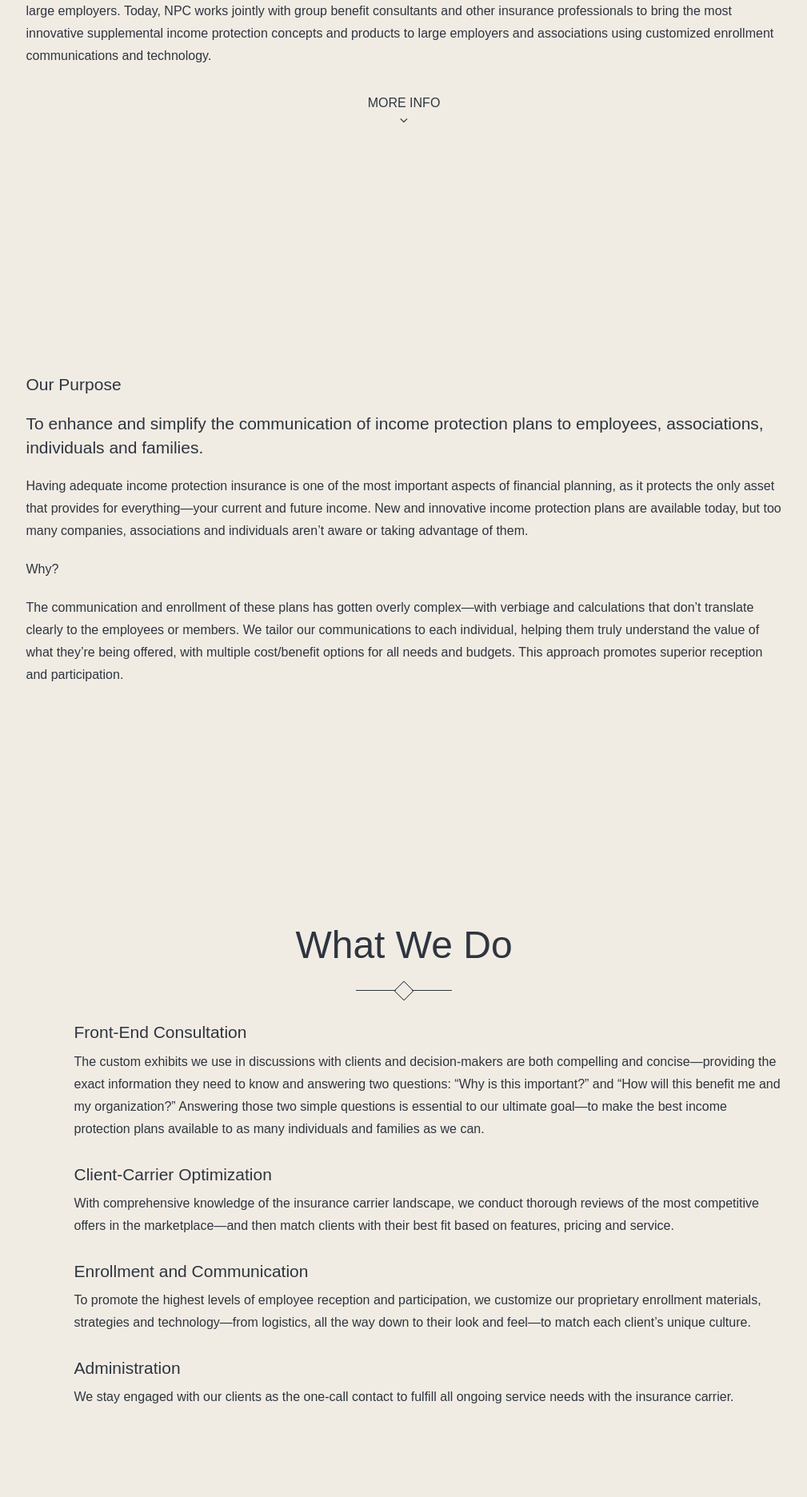
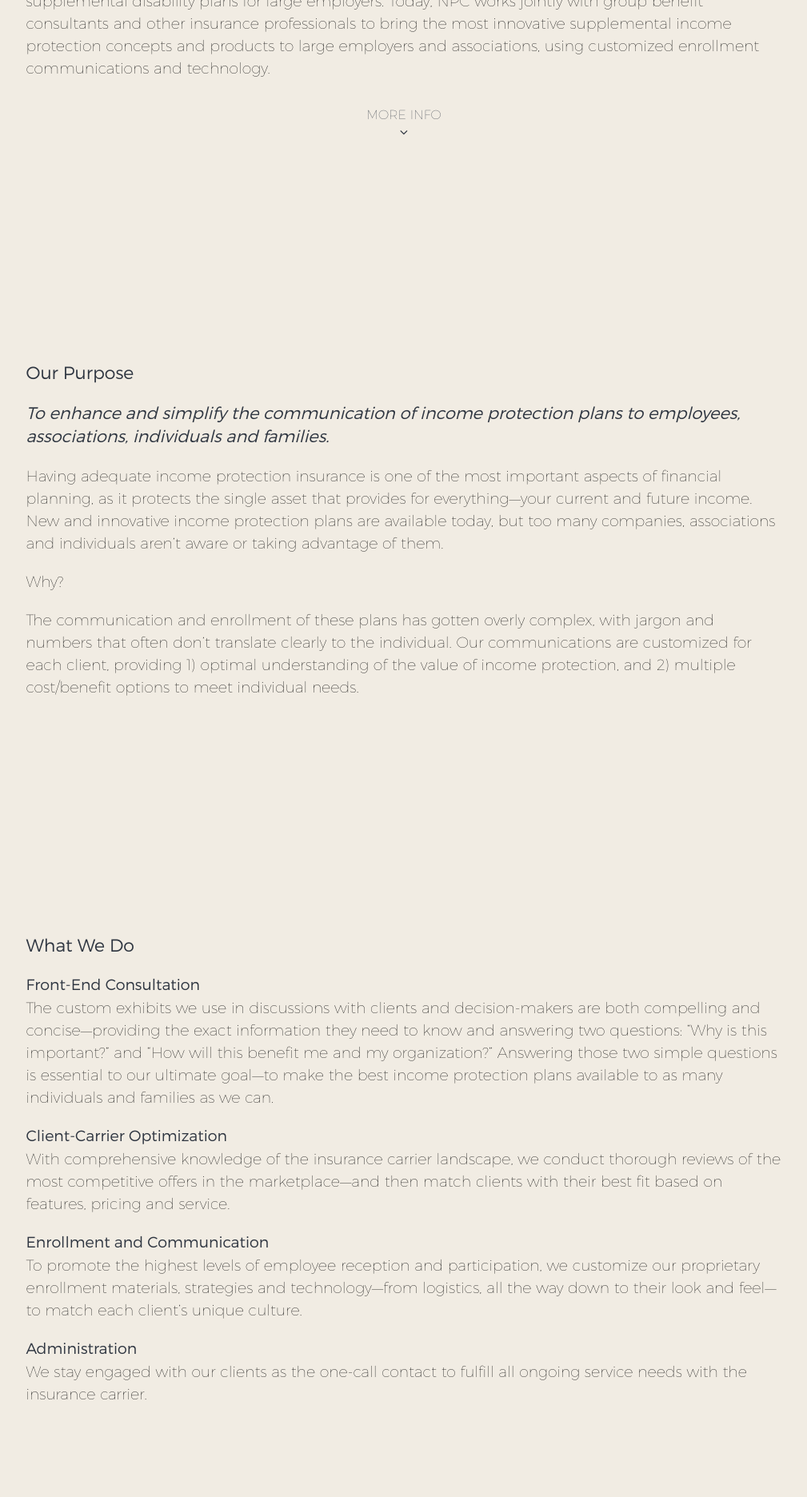
Before and after one commit to iconologic/NPC-Benefits, a plain HTML site: page index.html in a window 1280 px wide. Shown: the part 528-2400 px from the top of the page at 80% size, without its empty margins (135-1144 px from the left). Drawn offline with Linux system fonts and the light colour scheme.

Commit message:
Typography Update

```diff
--- a/index.html
+++ b/index.html
@@ -103,20 +103,20 @@
 									</ul>
 								</div>
 								<p class="lead onstart animated" data-animation="fadeInUp" data-animation-delay="1000">Thank you for your patience as we develop our new website.</p>
-								<a href="#" class="border-button go-slide onstart animated" data-animation="fadeInUp" data-animation-delay="1200" data-slide="2">info@npcbenefits.com</a>
-								<a href="#" class="border-button go-slide onstart animated" data-animation="fadeInUp" data-animation-delay="1200" data-slide="3"><span>office:</span> 678.855.7040</a>
-								<a href="#" class="border-button go-slide onstart animated" data-animation="fadeInUp" data-animation-delay="1200" data-slide="4"><span>mobile:</span> 404.895.5373</a>
+								<a href="#" class="border-button go-slide onstart animated" data-animation="fadeInUp" data-animation-delay="1200" data-slide="2" class="lead">info@npcbenefits.com</a>
+								<a href="#" class="border-button go-slide onstart animated" data-animation="fadeInUp" data-animation-delay="1200" data-slide="3">office: <span class="lead"> 678.855.7040</span> </a>
+								<a href="#" class="border-button go-slide onstart animated" data-animation="fadeInUp" data-animation-delay="1200" data-slide="4">mobile: <span class="lead"> 404.895.5373</span> </a>
 
-								<p class="onstart animated" data-animation="fadeInUp" data-animation-delay="1400">Two Ravinia Drive, Suite 500, Atlanta, GA 30346</p>
+								<p class="small-lead onstart animated" data-animation="fadeInUp" data-animation-delay="1400">Two Ravinia Drive, Suite 500, Atlanta, GA 30346</p>
 
 								<!-- <hr class="animated onstart" data-animation="fadeInUp" data-animation-delay="1400" data-slide="2"> -->
 								<div class="line-separate line-white line-center animated" data-animation="fadeInUp" data-animation-delay="200"><span></span></div>
 
 								<h3 class="lead text-left">Our Story</h2>
 
-								<p class="text-left">NPC Benefits was initially founded in 1991 as National Planning Consultants, a specialty provider of supplemental disability plans for large employers. Today, NPC works jointly with group benefit consultants and other insurance professionals to bring the most innovative supplemental income protection concepts and products to large employers and associations using customized enrollment communications and technology.</p>
+								<p class="text-left"><span>NPC Benefits</span> was initially founded in 1991 as National Planning Consultants, a specialty provider of supplemental disability plans for large employers. Today, NPC works jointly with group benefit consultants and other insurance professionals to bring the most innovative supplemental income protection concepts and products to large employers and associations, using customized enrollment communications and technology.</p>
 
-								<a href="#" class="default-button bt-transparent go-slide onstart animated" data-animation="fadeInUp" data-animation-delay="1200" data-slide="2">MORE INFO <br> <i class="fa fa-angle-down"></i></a>
+								<a href="#" class="default-button bt-transparent go-slide onstart animated" data-animation="fadeInUp" data-animation-delay="1200" data-slide="2"><span class="lead small-lead">MORE INFO</span> <br> <i class="fa fa-angle-down"></i></a>
 							</div><!-- END SLIDE CONTENT-->
 						</div>
 					</div><!-- END ROW -->
@@ -140,13 +140,13 @@
 
 								<h3 class="lead text-left">Our Purpose</h2>
 
-								<p class="text-left lead">To enhance and simplify the communication of income protection plans to employees, associations, individuals and families.</p>
+								<p class="text-left lead"><em>To enhance and simplify the communication of income protection plans to employees, associations, individuals and families.</em></p>
 
-								<p class="text-left">Having adequate income protection insurance is one of the most important aspects of financial planning, as it protects the only asset that provides for everything—your current and future income. New and innovative income protection plans are available today, but too many companies, associations and individuals aren’t aware or taking advantage
+								<p class="text-left">Having adequate income protection insurance is one of the most important aspects of financial planning, as it protects the single asset that provides for everything—your current and future income. New and innovative income protection plans are available today, but too many companies, associations and individuals aren’t aware or taking advantage
 								of them.</p>
 
 								<p class="text-left">Why?</p>
-								<p class="text-left">The communication and enrollment of these plans has gotten overly complex—with verbiage and calculations that don’t translate clearly to the employees or members. We tailor our communications to each individual, helping them truly understand the value of what they’re being offered, with multiple cost/benefit options for all needs and budgets. This approach promotes superior reception and participation.</p>
+								<p class="text-left">The communication and enrollment of these plans has gotten overly complex, with jargon and numbers that often don’t translate clearly to the individual.  Our communications are customized for each client, providing 1) optimal understanding of the value of income protection, and 2) multiple cost/benefit options to meet individual needs.</p>
 
 							</div><!-- END SLIDE CONTENT-->
 						</div>
@@ -164,70 +164,28 @@
 				<div class="container">
 					<div class="row">
 						<div class="col-md-10 col-md-offset-1">
-							<!-- START SECTION HEADER -->
-							<div class="section-header">
-								<!-- START TITLE -->
-								<h2 class="section-title animated" data-animation="fadeInUp">What We Do</h2><!-- END TITLE -->
-								<div class="line-separate line-white line-center animated" data-animation="fadeInUp" data-animation-delay="200"><span></span></div>
-							</div><!-- END SECTION HEADER -->
 							<!-- START SLIDE CONTENT-->
 							<div class="slide-content animated" data-animation="fadeInUp" data-animation-delay="400">
 								<div class="row">
 									<div class="col-md-12">
-										<!-- START FEATURES-LIST -->
-										<div class="features-list">
+										<!-- START SLIDE CONTENT-->
+										<div class="slide-content">
 
-											<!-- FEATURE -->
-											<div class="feature-item">
-												<!-- <div class="feature-icon">
-													<i class="ion-ios-speedometer-outline"></i>
-												</div> -->
-												<div class="feature-text">
-													<h3>Front-End Consultation</h3>
-													<p>The custom exhibits we use in discussions with clients and decision-makers are both compelling and concise—providing the exact information they need to know and answering two questions: “Why is this important?” and “How will this benefit me and my organization?” Answering those two simple questions is essential to our ultimate goal—to make the best income protection plans available to as many individuals and families as we can.</p>
-												</div>
-											</div>
+											<h3 class="lead text-left">What We Do</h2>
 
-											<!-- FEATURE -->
-											<div class="feature-item">
-												<!-- <div class="feature-icon">
-													<i class="ion-ios-heart-outline"></i>
-												</div> -->
-												<div class="feature-text">
-													<h3>Client-Carrier Optimization</h3>
-													<p>With comprehensive knowledge of the insurance carrier landscape, we conduct thorough reviews of the most competitive offers in the marketplace—and then match clients with their best fit based on features, pricing and service.</p>
-												</div>
-											</div>
+											<p class="text-left no-margin"><span>Front-End Consultation</span></p>
+											<p class="text-left">The custom exhibits we use in discussions with clients and decision-makers are both compelling and concise—providing the exact information they need to know and answering two questions: “Why is this important?” and “How will this benefit me and my organization?” Answering those two simple questions is essential to our ultimate goal—to make the best income protection plans available to as many individuals and families as we can.</p>
 
-										</div><!-- END FEATURES-LIST -->
-									</div>
-									<div class="col-md-12">
-										<!-- START FEATURES-LIST -->
-										<div class="features-list">
+											<p class="text-left no-margin"><span>Client-Carrier Optimization</span></p>
+											<p class="text-left">With comprehensive knowledge of the insurance carrier landscape, we conduct thorough reviews of the most competitive offers in the marketplace—and then match clients with their best fit based on features, pricing and service.</p>
 
-											<!-- FEATURE -->
-											<div class="feature-item">
-<!-- 												<div class="feature-icon">
-													<i class="ion-ios-albums-outline"></i>
-												</div> -->
-												<div class="feature-text">
-													<h3>Enrollment and Communication</h3>
-													<p>To promote the highest levels of employee reception and participation, we customize our proprietary enrollment materials, strategies and technology—from logistics, all the way down to their look and feel—to match each client’s unique culture.</p>
-												</div>
-											</div>
+											<p class="text-left no-margin"><span>Enrollment and Communication</span></p>
+											<p class="text-left">To promote the highest levels of employee reception and participation, we customize our proprietary enrollment materials, strategies and technology—from logistics, all the way down to their look and feel—to match each client’s unique culture.</p>
 
-											<!-- FEATURE -->
-											<div class="feature-item">
-												<!-- <div class="feature-icon">
-													<i class="ion-ios-timer-outline"></i>
-												</div> -->
-												<div class="feature-text">
-													<h3>Administration</h3>
-													<p>We stay engaged with our clients as the one-call contact to fulfill all ongoing service needs with the insurance carrier.</p>
-												</div>
-											</div>
+											<p class="text-left no-margin"><span>Administration</span></p>
+											<p class="text-left">We stay engaged with our clients as the one-call contact to fulfill all ongoing service needs with the insurance carrier.</p>
 
-										</div><!-- END FEATURES-LIST -->
+										</div><!-- END SLIDE CONTENT-->
 									</div>
 								</div>
 							</div><!-- END SLIDE CONTENT-->
@@ -289,5 +247,16 @@
 
 			<script type="text/javascript" src="js/main.js"></script>
 
+			<!--Google Analytics-->
+			<script>
+			 (function(i,s,o,g,r,a,m){i['GoogleAnalyticsObject']=r;i[r]=i[r]||function(){
+			 (i[r].q=i[r].q||[]).push(arguments)},i[r].l=1*new Date();a=s.createElement(o),
+			 m=s.getElementsByTagName(o)[0];a.async=1;a.src=g;m.parentNode.insertBefore(a,m)
+			 })(window,document,'script','//www.google-analytics.com/analytics.js','ga');
+
+			 ga('create', 'UA-7543288-42', 'auto');
+			 ga('send', 'pageview');
+
+			</script>
 	</body>
 </html>
--- a/style.css
+++ b/style.css
@@ -122,9 +122,9 @@ table {
 
 body {
 	line-height: 1;
-	color: #2e3540;
+	color: #000;
 	font-size: 16px;
-	font-family: 'Monteserrat', sans-serif;
+	font-family: 'Montserrat', sans-serif;
 	/*font-family: 'Open Sans', sans-serif;*/
 	font-style: normal;
 	font-weight: 300;
@@ -146,7 +146,7 @@ input,
 select,
 textarea {
 	font-size: 16px;
-	font-family: 'Monteserrat', sans-serif;
+	font-family: 'Montserrat', sans-serif;
 	/*font-family: 'Open Sans', sans-serif;*/
 	font-style: normal;
 	font-weight: 300;
@@ -165,6 +165,15 @@ h1, h2, h3, h4, h5, h6 {
 	font-weight: 100;
 	margin-bottom: 10px;
 	line-height: 1.2em;
+	color: #2e3540;
+}
+
+.lead {
+	color: #2e3540 !important;
+}
+
+.small-lead {
+	font-size: 16px;
 }
 
 h1 {
@@ -176,44 +185,53 @@ h1 {
 }
 
 h2 {
-	font-family: 'Monteserrat', sans-serif;
+	font-family: 'Montserrat', sans-serif;
 	/*font-family: 'Raleway', sans-serif;*/
 	font-size: 48px;
 	position: relative;
 }
 
 h3 {
-	font-family: 'Monteserrat', sans-serif;
+	font-family: 'Montserrat', sans-serif;
 	/*font-family: 'Raleway', sans-serif;*/
 	font-size: 30px;
 }
 
+h3.lead {
+	font-family: 'Montserrat-Light', sans-serif;
+	/*font-family: 'Open Sans', sans-serif;*/
+	font-size: 22px;
+	padding: 0;
+	font-weight: 300;
+}
+
 h4 {
-	font-family: 'Monteserrat', sans-serif;
+	font-family: 'Montserrat', sans-serif;
 	/*font-family: 'Raleway', sans-serif;*/
 	font-size: 22px;
 }
 
 h5 {
-	font-family: 'Monteserrat', sans-serif;
+	font-family: 'Montserrat', sans-serif;
 	/*font-family: 'Raleway', sans-serif;*/
 	font-size: 20px;
 }
 
 h6 {
-	font-family: 'Monteserrat', sans-serif;
+	font-family: 'Montserrat', sans-serif;
 	/*font-family: 'Raleway', sans-serif;*/
 	font-size: 18px;
 }
 
 p {
+	font-family: 'Montserrat-Hairline', sans-serif;
+	font-size: 19px;
 	margin-bottom: 20px;
 }
 
 p.lead {
-	font-family: 'Monteserrat', sans-serif;
+	font-family: 'Montserrat-Light', sans-serif;
 	/*font-family: 'Open Sans', sans-serif;*/
-	font-size: 21px;
 	padding: 0;
 	font-weight: 300;
 }
@@ -243,6 +261,25 @@ a, a > * {
 a:hover, a > *:hover, a:focus {
 	text-decoration: none;
 	outline: 0;
+}
+
+span {
+	font-family: 'Montserrat-Light', sans-serif;
+	color: #2e3540;
+}
+
+a.lead,
+span.lead {
+	font-family: 'Montserrat-Light', sans-serif;
+	color: #666a73;
+	/*font-family: 'Open Sans', sans-serif;*/
+	font-size: 16px;
+	padding: 0;
+	font-weight: 300;
+}
+
+span.lead {
+	font-family: 'Montserrat-Hairline', sans-serif;
 }
 
 em {
@@ -872,7 +909,7 @@ textarea::-webkit-input-placeholder {
 #clock .number {
 	font-size: 80px;
 	text-align: center;
-	font-family: 'Monteserrat', sans-serif;
+	font-family: 'Montserrat', sans-serif;
 	font-weight: 700;
 	line-height: 1;
 	margin-bottom: 10px;
@@ -882,7 +919,7 @@ textarea::-webkit-input-placeholder {
 	display: block;
 	font-size: 21px;
 	text-align: center;
-	font-family: 'Monteserrat', sans-serif;
+	font-family: 'Montserrat', sans-serif;
 	/*font-family: 'Open Sans', sans-serif;*/
 	font-weight: 400;
 	padding-top: 10px;
@@ -1805,20 +1842,20 @@ textarea::-webkit-input-placeholder {
 .line-separate {
 	display: block;
 	margin-bottom: 30px;
-	width: 120px;
+	width: 100%;
 	height: 18px;
 	position: relative;
 }
 
 .line-separate span {
-	display: block;
+	/*display: block;
 	position: relative;
 	width: 18px;
 	height: 18px;
 	margin: 0 auto;
 	 -ms-transform: rotate(45deg);
     -webkit-transform: rotate(45deg);
-    transform: rotate(45deg);
+    transform: rotate(45deg);*/
 }
 
 .line-separate:before {
@@ -1826,21 +1863,21 @@ textarea::-webkit-input-placeholder {
 	display: block;
 	position: relative;
 	top: 8px;
-	width: 50px;
+	width: 100%;
 	height: 1px;
 	margin: 0 !important;
 	float: left;
 }
 
 .line-separate:after {
-	content: '';
+	/*content: '';
 	display: block;
 	position: relative;
 	top: -10px;
 	width: 50px;
 	height: 1px;
 	margin: 0 !important;
-	float: right;
+	float: right;*/
 }
 
 .line-dark:before,
```
